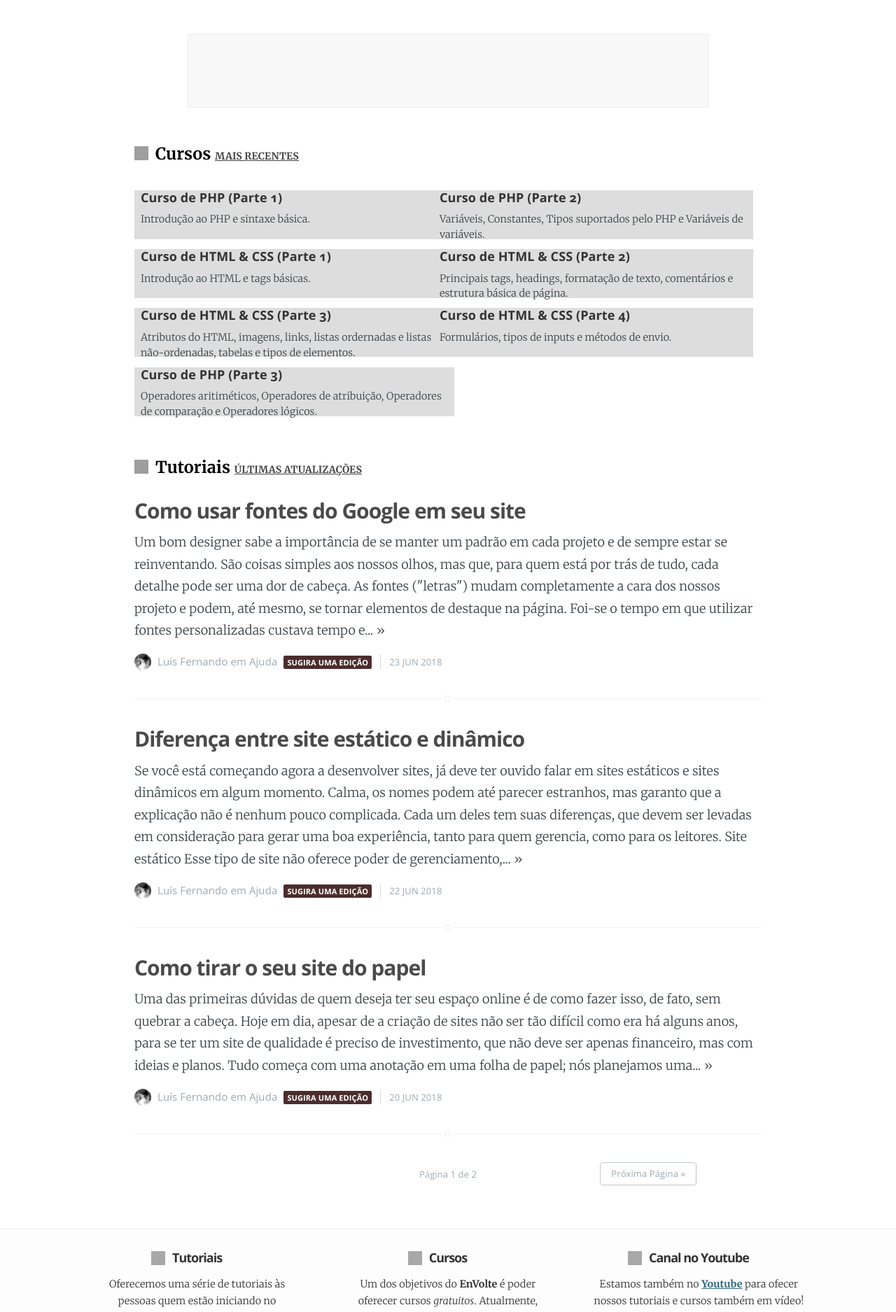
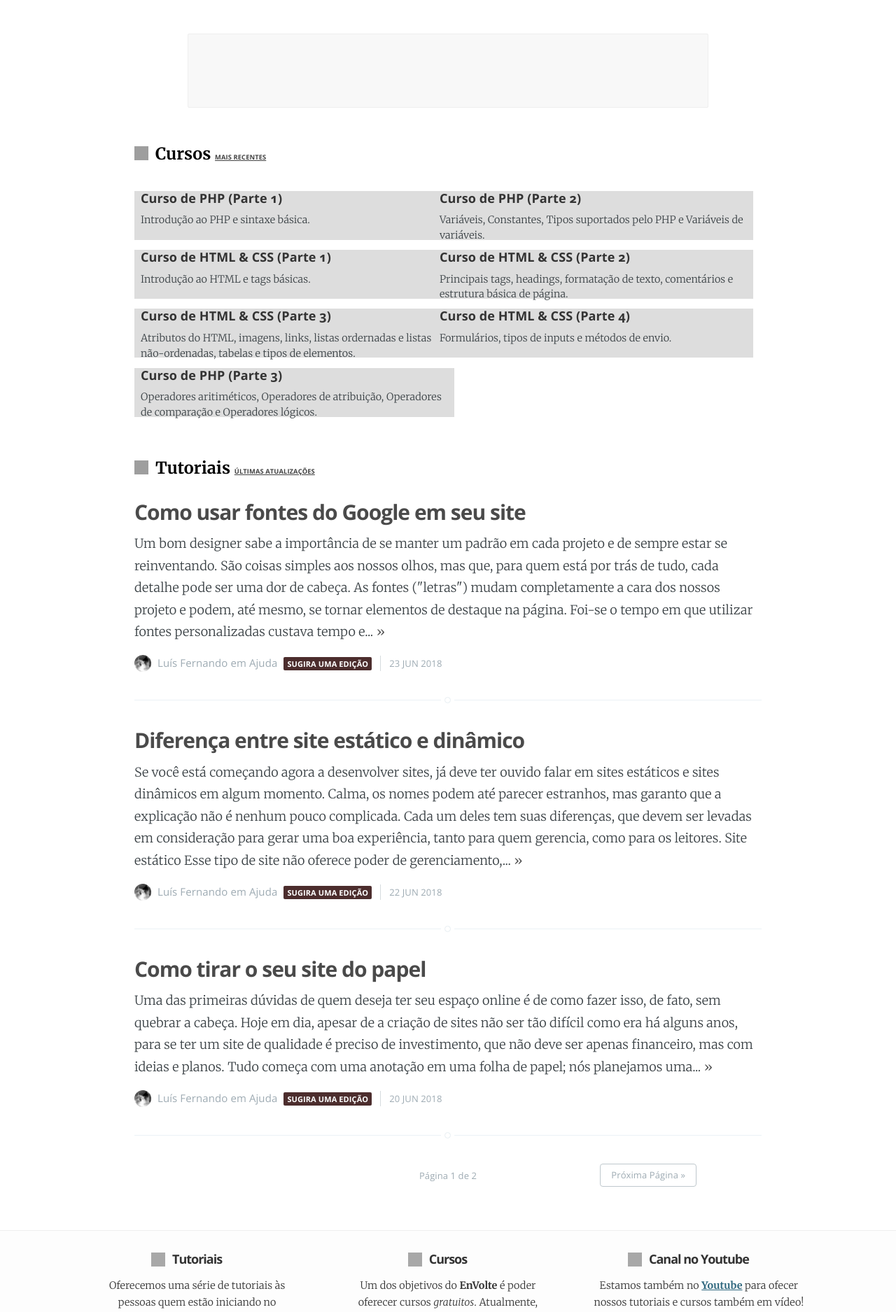
Before and after one commit to EnVolte/envolte.github.io, a Jekyll site: the page built from index.html, in a window 1280 px wide. Shown: the part 587-2462 px from the top of the page at 70% size. Built offline with Jekyll 4.4.1, drawn with Linux system fonts in a browser that asks for light colours; the list of posts is cut into pages by our own code; grey boxes are pictures that could not be loaded.

Commit message:
Update index.html

```diff
--- a/index.html
+++ b/index.html
@@ -56,7 +56,7 @@
 
 
 	<section id="alin">
-	<div class="titlep"><span class="ico" style="background-image: url('https://raw.githubusercontent.com/google/material-design-icons/master/action/2x_web/ic_code_black_48dp.png');"></span> Cursos <a href="#" style="font-size: 0.6em; font-size: Open Sans; text-transform: uppercase; color: #444;">Mais recentes</a></div>
+	<div class="titlep"><span class="ico" style="background-image: url('https://raw.githubusercontent.com/google/material-design-icons/master/action/2x_web/ic_code_black_48dp.png');"></span> Cursos <a href="#" style="font-size: 0.4em; font-family: Open Sans; text-transform: uppercase; color: #444;">Mais recentes</a></div>
 
 	<ul id="curso">
   {% for curso in site.cursos %}
@@ -73,7 +73,7 @@
 
 
 	<div></div>	</br></br>
-<section id="alin"><div class="titlep"><span class="ico" style="background-image: url('https://raw.githubusercontent.com/google/material-design-icons/master/action/2x_web/ic_chrome_reader_mode_black_48dp.png');"></span> Tutoriais <a href="#" style="font-size: 0.6em; color: #444; font-size: Open Sans; text-transform: uppercase;">Últimas atualizações</a></div>
+<section id="alin"><div class="titlep"><span class="ico" style="background-image: url('https://raw.githubusercontent.com/google/material-design-icons/master/action/2x_web/ic_chrome_reader_mode_black_48dp.png');"></span> Tutoriais <a href="#" style="font-size: 0.4em; color: #444; font-family: Open Sans; text-transform: uppercase;">Últimas atualizações</a></div>
 	</section>
 
     {% for post in paginator.posts %}
```
